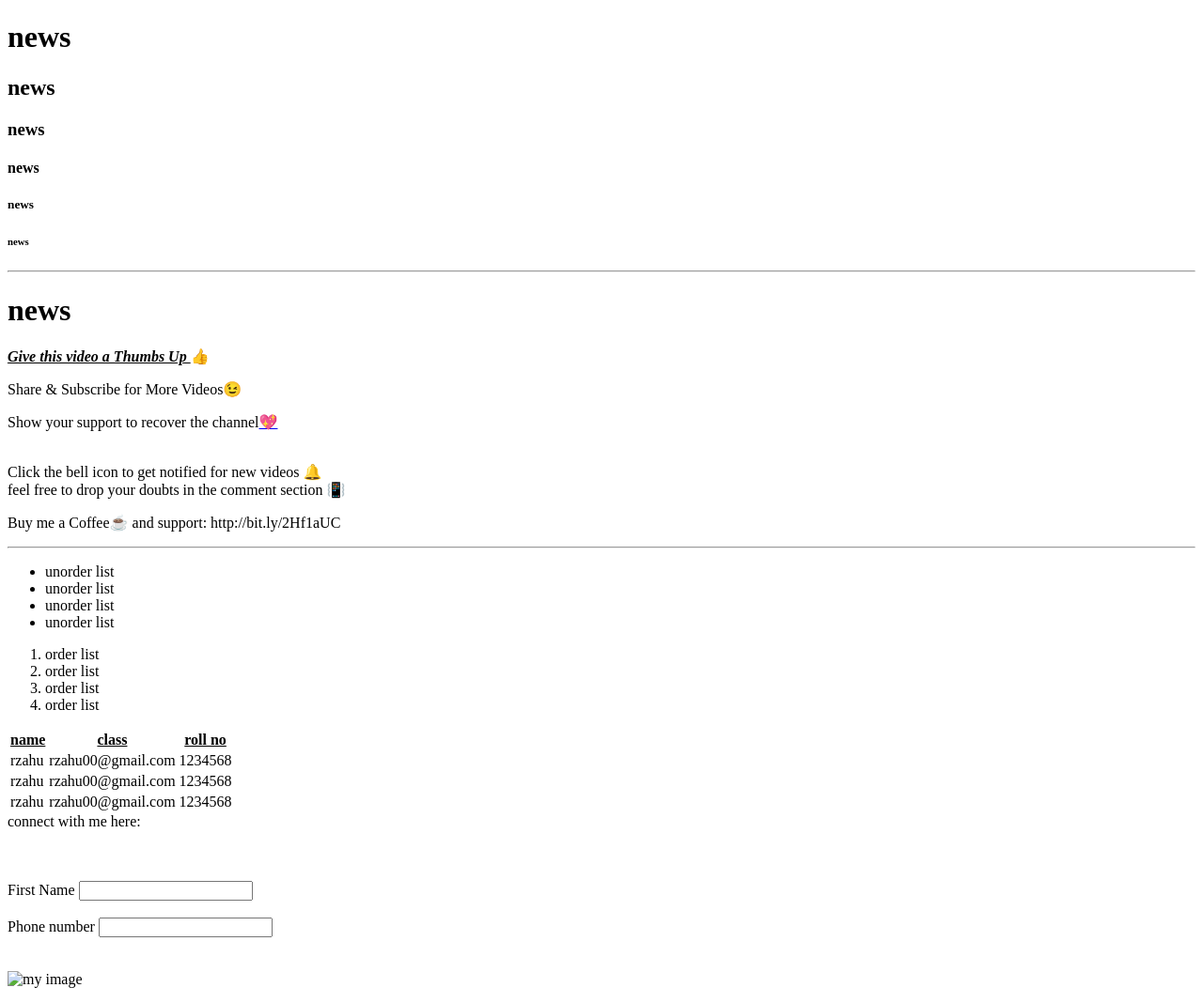
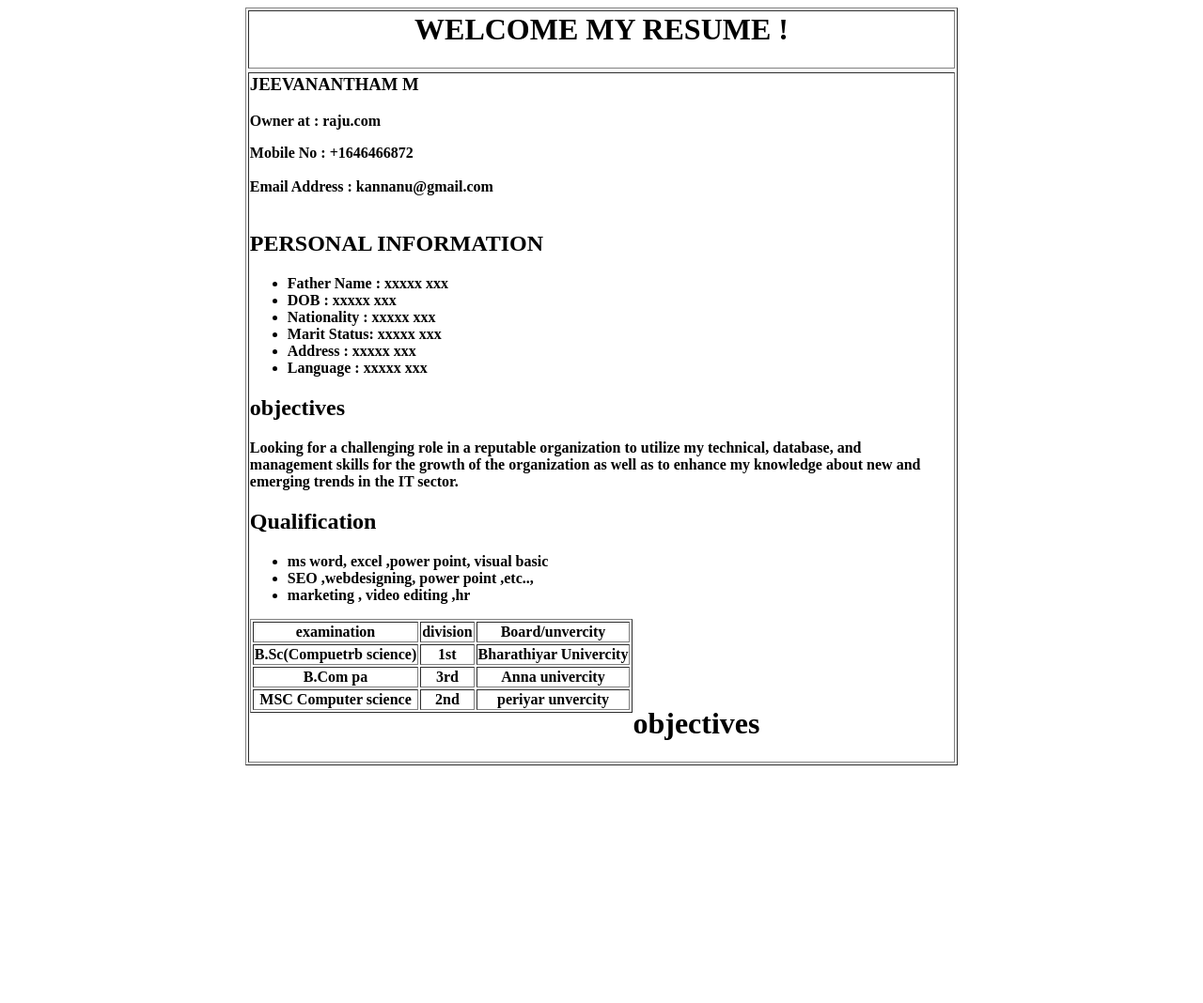
Before and after one commit to JeevananthamMS/resume, a plain HTML site: page index.html in a window 1280 px wide. Shown: the whole page at 94% size. After the commit the page ends 823 px from the top, so only its background shows below. Drawn offline with Linux system fonts and the light colour scheme.

Commit message:
Add files via upload

```diff
--- a/index.html
+++ b/index.html
@@ -1,85 +1,55 @@
-<!DOCTYPE html>
 <html>
 <head>
-	<meta charset="utf-8">
-	<meta name="viewport" content="width=device-width, initial-scale=1">
-	<title>jje.com</title>
-	<h1>news </h1>
-	<h2>news </h2>
-	<h3>news </h3>
-	<h4>news </h4>
-	<h5>news </h5>
-	<h6>news </h6>
-	<hr>
-	<!--this h1 for text size and opneingstart with < nd closing with /> -->
+
+    <title>MY RESUME</title>
+    <style>
+        p {
+            width: 720px;
+        }
+    </style>
 </head>
 <body>
-<h1>news </h1>
-	<p><b><i><u> Give this video a Thumbs Up </u></i></b></body>👍</p>
-	<!-- <b> , <i>, <u> bold , italic , under line -->
+    <table border ="1" align="center" width="60%">
+       <th><H1 align="center" margin-top=30px;>WELCOME MY RESUME !</H1></th><tr></tr>
+    <tr><th  align="left"><h3> JEEVANANTHAM M</h3>
+    <p>Owner at : raju.com</p>
+    Mobile No : +1646466872 <br><br>
+    Email Address : kannanu@gmail.com <br><br>
 
-<p>Share & Subscribe  for More Videos😉</p>
-
-<p>Show your support to recover the channel<a href="https://www.youtube.com/watch?v=U9waKqmxuuY" target="blank">💖</a></p>
-
-<br>Click the bell icon to get notified for new videos 🔔
-
-<br>feel free to drop your doubts in the comment section 📳
-
-<p>Buy me a Coffee☕ and support: http://bit.ly/2Hf1aUC
-	<hr>
-	<ul>
-		<li>unorder list</li>
-		<li>unorder list</li>
-		<li>unorder list</li>
-		<li>unorder list</li>
-	</ul>
-	<ol>
-		<li>order list</li>
-		<li>order list</li>
-		<li>order list</li>
-		<li>order list</li>
-</ol>
-<!-- <hr> for line <ul> key for unorder list
--->
-<table>
-	<head>
-		<th><u>name</th>
-		<th><u>class</th>
-		<th><u>roll no</th>
-	</head>
-	<body>
-	<tr>
-		<td>rzahu</td>
-		<td>rzahu00@gmail.com</td>
-		<td>1234568</td>
-	</tr>
-	</body>
-	<tr>	<!-- tr means row wise filling -->
-		<td>rzahu</td>
-		<td>rzahu00@gmail.com</td>
-		<td>1234568</td>
-	</tr>
-	</body>
-	<tr>
-		<td>rzahu</td>
-		<td>rzahu00@gmail.com</td>
-		<td>1234568</td>
-	</tr>
-	</body>
-</table>
-connect with me here:
-<br><br><br><br>
-<form action="next.php" method="POST">
-	<label>First Name </label>
-	<input type="text" name="name">
-	<br><br>
-	<label>Phone number </label>
-	<input type="number" name="pho">
-	</form>
-	<br>
-	<br>
-	<img src="j.jpg.JPG" alt="my image"width="300" height="300">
-</p>
+    <h2>PERSONAL INFORMATION</h2>
+    <UL>
+        <li>Father Name : xxxxx xxx</li>
+        <li>DOB         : xxxxx xxx</li>
+        <li>Nationality : xxxxx xxx</li>
+        <li>Marit Status: xxxxx xxx</li>
+        <li>Address     : xxxxx xxx</li>
+        <li>Language    : xxxxx xxx</li>
+    </UL>
+    <h2 >objectives</h2>
+    <p width=500px;>Looking for a challenging role in a reputable organization to utilize my technical, database, and management skills for the growth of the organization as well as to enhance my knowledge about new and emerging trends in the IT sector.</p>
+    <h2>Qualification</h2>
+<ul>
+    <li>ms word, excel ,power point, visual basic</li>
+    <li>SEO ,webdesigning, power point ,etc..,</li>
+    <li>marketing , video editing ,hr</li>
+</ul>
+     <table border="1" align="left">
+        <tr><th>examination</th>
+        <th>division</th>
+        <th>Board/unvercity</th></tr>
+        <tr><th>B.Sc(Compuetrb science)</th>
+            <th>1st</th>
+            <th>Bharathiyar Univercity</th></tr>
+        <tr><th>B.Com pa</th>
+            <th>3rd</th>
+            <th>Anna univercity</th></tr>
+        <tr><th>MSC Computer science</th>
+            <th>2nd </th>
+            <th>periyar unvercity</th></tr>
+    </table><br><br><br><br>
+    <h1 align=left; margin left =0;>objectives</h1>
+    </th>
+       </tr>
+    </table>
 </body>
 </html>
```
